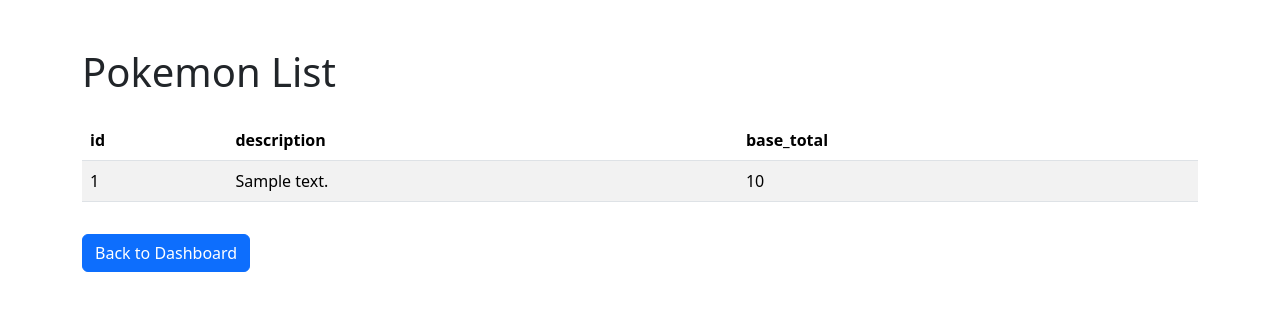
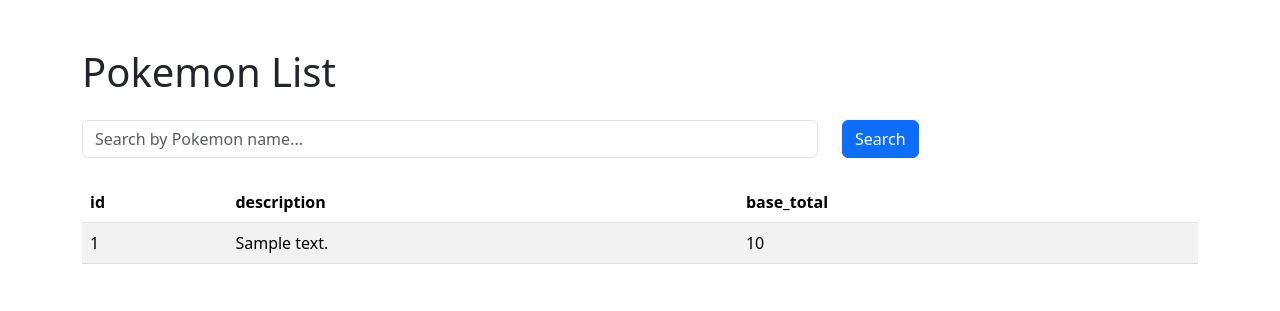
Before and after one commit to bayouahill/assignment-3, a Node server app: template views/displayPokemon.ejs in a window 1280 px wide. Shown: the top 311 px of the page. Run offline with Node 20, Linux system fonts and the light colour scheme; the template is opened without the code that fills it: most values are stand-ins (such as "Sample title", 1, 10 or a date in 2020).

Commit message:
Add search functionality to filter Pokemon by name
- Added search form to displayPokemon.ejs with input field and buttons
- Implemented case-insensitive search using ILIKE in database query
- Search filters Pokemon by description (name) field
- Added "Clear" button to reset search
- Shows active search term in alert message
- Removed unnecessary "Back to Dashboard" button

```diff
--- a/index.js
+++ b/index.js
@@ -34,17 +34,28 @@ const knex = require("knex")({
 // Tells Express how to read form data sent in the body of a request
 app.use(express.urlencoded({extended: true}));
 
-// Main page route - displays all pokemon
+// Main page route - displays all pokemon with optional search
 app.get("/", (req, res) => {
-    knex.select().from("pokemon")
-        .then(pokemon => {
+    const searchTerm = req.query.search;
+    let query = knex.select().from("pokemon");
+
+    // Add search filter if search term is provided
+    if (searchTerm) {
+        query = query.where('description', 'ilike', `%${searchTerm}%`);
+    }
+
+    query.then(pokemon => {
             console.log(`Successfully retrieved ${pokemon.length} pokemon from database`);
-            res.render("displayPokemon", {pokemon: pokemon});
+            res.render("displayPokemon", {
+                pokemon: pokemon,
+                searchTerm: searchTerm || ''
+            });
         })
         .catch((err) => {
             console.error("Database query error:", err.message);
             res.render("displayPokemon", {
                 pokemon: [],
+                searchTerm: searchTerm || '',
                 error_message: `Database error: ${err.message}. Please check if the 'pokemon' table exists.`
             });
         });
--- a/views/displayPokemon.ejs
+++ b/views/displayPokemon.ejs
@@ -11,6 +11,29 @@
     <body>
         <div class="container mt-5">
             <h1 class="mb-4">Pokemon List</h1>
+
+            <!-- Search Form -->
+            <form method="GET" action="/" class="mb-4">
+                <div class="row">
+                    <div class="col-md-8">
+                        <input type="text" name="search" class="form-control"
+                               placeholder="Search by Pokemon name..."
+                               value="<%= typeof searchTerm !== 'undefined' ? searchTerm : '' %>">
+                    </div>
+                    <div class="col-md-4">
+                        <button type="submit" class="btn btn-primary">Search</button>
+                        <% if (typeof searchTerm !== 'undefined' && searchTerm) { %>
+                            <a href="/" class="btn btn-secondary">Clear</a>
+                        <% } %>
+                    </div>
+                </div>
+            </form>
+
+            <% if (typeof searchTerm !== 'undefined' && searchTerm) { %>
+                <div class="alert alert-info" role="alert">
+                    Showing results for: <strong><%= searchTerm %></strong>
+                </div>
+            <% } %>
 
             <% if (typeof error_message !== 'undefined' && error_message) { %>
                 <div class="alert alert-danger" role="alert">
@@ -42,8 +65,6 @@
                     </tbody>
                 </table>
             <% } %>
-
-            <a href="/" class="btn btn-primary mt-3">Back to Dashboard</a>
         </div>
     </body>
 </html>
```
